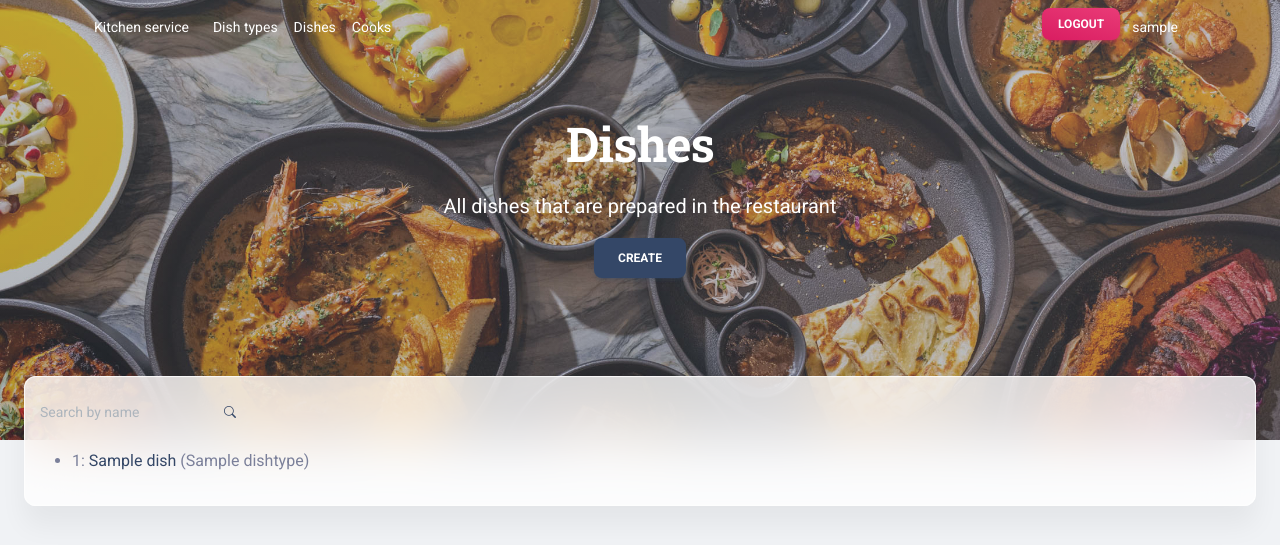
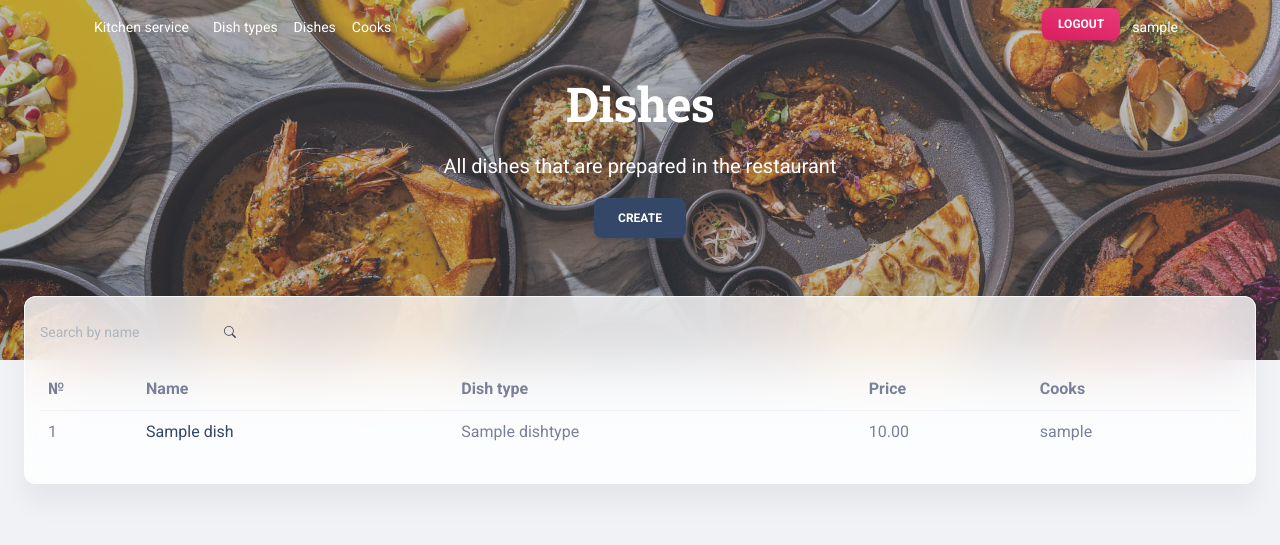
Before and after one commit to mdubyna/kitchen-servise, a Django app: page /dishes/ in a window 1280 px wide. Shown: the top 545 px of the page. Run offline with Django 5.2, Linux system fonts and the light colour scheme; a user stored in the database is signed in; tables that the repository leaves empty hold one stand-in row (values such as "Sample post"); some libraries are stand-ins or nearby versions.

Commit message:
Style: change background height, replace pagination on top, add more info on dish_list

```diff
--- a/templates/includes/pagination.html
+++ b/templates/includes/pagination.html
@@ -1,6 +1,6 @@
 {% load query_transform %}
 {% if is_paginated %}
-  <section class="py-7">
+  <section class="py-2">
     <div class="container">
       <div class="row justify-content-center">
         <div class="col-lg-4 mx-auto">
--- a/templates/kitchen/cook_confirm_delete.html
+++ b/templates/kitchen/cook_confirm_delete.html
@@ -7,7 +7,7 @@
 {% block content %}
 
   <header class="header-2">
-    <div class="page-header min-vh-35 relative" style="background-image: url('{% static 'img/dishes.jpg' %}')">
+    <div class="page-header min-vh-45 relative" style="background-image: url('{% static 'img/dishes.jpg' %}')">
       <span class="mask bg-gradient-secondary opacity-4"></span>
     </div>
   </header>
--- a/templates/kitchen/cook_detail.html
+++ b/templates/kitchen/cook_detail.html
@@ -8,7 +8,7 @@
 {% block content %}
 
   <header class="header-2">
-    <div class="page-header min-vh-35 relative" style="background-image: url('{% static 'img/dishes.jpg' %}')">
+    <div class="page-header min-vh-45 relative" style="background-image: url('{% static 'img/dishes.jpg' %}')">
       <span class="mask bg-gradient-secondary opacity-4"></span>
     </div>
   </header>
--- a/templates/kitchen/cook_form.html
+++ b/templates/kitchen/cook_form.html
@@ -8,7 +8,7 @@
 {% block content %}
 
   <header class="header-2">
-    <div class="page-header min-vh-35 relative" style="background-image: url('{% static 'img/dishes.jpg' %}')">
+    <div class="page-header min-vh-45 relative" style="background-image: url('{% static 'img/dishes.jpg' %}')">
       <span class="mask bg-gradient-secondary opacity-4"></span>
     </div>
   </header>
--- a/templates/kitchen/cook_list.html
+++ b/templates/kitchen/cook_list.html
@@ -5,7 +5,7 @@
 
 {% block content %}
   <header class="header-2">
-    <div class="page-header min-vh-55 relative" style="background-image: url('{% static 'img/dishes.jpg' %}')">
+    <div class="page-header min-vh-45 relative" style="background-image: url('{% static 'img/dishes.jpg' %}')">
       <span class="mask bg-gradient-secondary opacity-4"></span>
       <div class="container">
         <div class="row">
@@ -22,6 +22,7 @@
   </header>
 
   <div class="card card-body blur shadow-blur mx-3 mx-md-4 mt-n6">
+  {% include "includes/pagination.html" %}
   {% include "includes/search.html" %}
 
   {% if cook_list %}
--- a/templates/kitchen/dish_confirm_delete.html
+++ b/templates/kitchen/dish_confirm_delete.html
@@ -7,7 +7,7 @@
 {% block content %}
 
   <header class="header-2">
-    <div class="page-header min-vh-35 relative" style="background-image: url('{% static 'img/dishes.jpg' %}')">
+    <div class="page-header min-vh-45 relative" style="background-image: url('{% static 'img/dishes.jpg' %}')">
       <span class="mask bg-gradient-secondary opacity-4"></span>
     </div>
   </header>
--- a/templates/kitchen/dish_detail.html
+++ b/templates/kitchen/dish_detail.html
@@ -8,7 +8,7 @@
 {% block content %}
 
   <header class="header-2">
-    <div class="page-header min-vh-35 relative" style="background-image: url('{% static 'img/dishes.jpg' %}')">
+    <div class="page-header min-vh-45 relative" style="background-image: url('{% static 'img/dishes.jpg' %}')">
       <span class="mask bg-gradient-secondary opacity-4"></span>
     </div>
   </header>
--- a/templates/kitchen/dish_form.html
+++ b/templates/kitchen/dish_form.html
@@ -8,7 +8,7 @@
 {% block content %}
 
   <header class="header-2">
-    <div class="page-header min-vh-35 relative" style="background-image: url('{% static 'img/dishes.jpg' %}')">
+    <div class="page-header min-vh-45 relative" style="background-image: url('{% static 'img/dishes.jpg' %}')">
       <span class="mask bg-gradient-secondary opacity-4"></span>
     </div>
   </header>
--- a/templates/kitchen/dish_list.html
+++ b/templates/kitchen/dish_list.html
@@ -5,7 +5,7 @@
 
 {% block content %}
   <header class="header-2">
-    <div class="page-header min-vh-55 relative" style="background-image: url('{% static 'img/dishes.jpg' %}')">
+    <div class="page-header min-vh-45 relative" style="background-image: url('{% static 'img/dishes.jpg' %}')">
       <span class="mask bg-gradient-secondary opacity-4"></span>
       <div class="container">
         <div class="row">
@@ -22,18 +22,35 @@
   </header>
 
   <div class="card card-body blur shadow-blur mx-3 mx-md-4 mt-n6">
+  {% include "includes/pagination.html" %}
   {% include "includes/search.html" %}
-    {% if dish_list %}
-      <ul>
+  {% if dish_list %}
+    <table class="table">
+      <tr>
+        <th>№</th>
+        <th>Name</th>
+        <th>Dish type</th>
+        <th>Price</th>
+        <th>Cooks</th>
+      </tr>
       {% for dish in dish_list %}
-        <li>
-          {{ forloop.counter }}: <a href="{% url "kitchen:dish-detail" pk=dish.id %}">{{ dish.name }}</a>
-          ({{ dish.dish_type.name }})
-        </li>
+        <tr>
+          <td>{{ forloop.counter }}</td>
+          <td><a href="{% url "kitchen:dish-detail" pk=dish.id %}">{{ dish.name }}</a>
+          </td>
+          <td>{{ dish.dish_type.name }}</td>
+          <td>{{ dish.price }}</td>
+          <td>{{ dish.cooks.first.username }}
+              {% if dish.cooks.count > 1 %}
+                ...
+              {% endif %}
+          </td>
+        </tr>
       {% endfor %}
-      </ul>
-      {% else %}
-        <p>There are no dishes in menu</p>
-      {% endif %}
+
+    </table>
+  {% else %}
+    <p>There are no dishes in menu.</p>
+  {% endif %}
   </div>
 {% endblock content %}
--- a/templates/kitchen/dish_type_confirm_delete.html
+++ b/templates/kitchen/dish_type_confirm_delete.html
@@ -7,7 +7,7 @@
 {% block content %}
 
   <header class="header-2">
-    <div class="page-header min-vh-35 relative" style="background-image: url('{% static 'img/dishes.jpg' %}')">
+    <div class="page-header min-vh-45 relative" style="background-image: url('{% static 'img/dishes.jpg' %}')">
       <span class="mask bg-gradient-secondary opacity-4"></span>
     </div>
   </header>
--- a/templates/kitchen/dish_type_form.html
+++ b/templates/kitchen/dish_type_form.html
@@ -8,7 +8,7 @@
 {% block content %}
 
   <header class="header-2">
-    <div class="page-header min-vh-35 relative" style="background-image: url('{% static 'img/dishes.jpg' %}')">
+    <div class="page-header min-vh-45 relative" style="background-image: url('{% static 'img/dishes.jpg' %}')">
       <span class="mask bg-gradient-secondary opacity-4"></span>
     </div>
   </header>
--- a/templates/kitchen/dish_type_list.html
+++ b/templates/kitchen/dish_type_list.html
@@ -7,7 +7,7 @@
 {% block content %}
 
   <header class="header-2">
-    <div class="page-header min-vh-55 relative" style="background-image: url('{% static 'img/dishes.jpg' %}')">
+    <div class="page-header min-vh-45 relative" style="background-image: url('{% static 'img/dishes.jpg' %}')">
       <span class="mask bg-gradient-secondary opacity-4"></span>
       <div class="container">
         <div class="row">
@@ -24,6 +24,7 @@
   </header>
 
   <div class="card card-body blur shadow-blur mx-3 mx-md-4 mt-n6">
+  {% include "includes/pagination.html" %}
   {% include "includes/search.html" %}
 
     {% if dish_type_list %}
--- a/templates/kitchen/index.html
+++ b/templates/kitchen/index.html
@@ -7,7 +7,7 @@
 
 
 <header class="header-2">
-  <div class="page-header min-vh-55 relative" style="background-image: url('{% static 'img/dishes.jpg' %}')">
+  <div class="page-header min-vh-45 relative" style="background-image: url('{% static 'img/dishes.jpg' %}')">
     <span class="mask bg-gradient-secondary opacity-4"></span>
     <div class="container">
       <div class="row">
--- a/templates/layouts/base_background.html
+++ b/templates/layouts/base_background.html
@@ -46,10 +46,6 @@
 
 {% block content %}{% endblock content %}
 
-{% block pagination %}
-  {% include "includes/pagination.html" %}
-{% endblock %}
-
 {% include 'includes/scripts.html' %}
 
 {% block javascripts %}{% endblock javascripts %}
```
